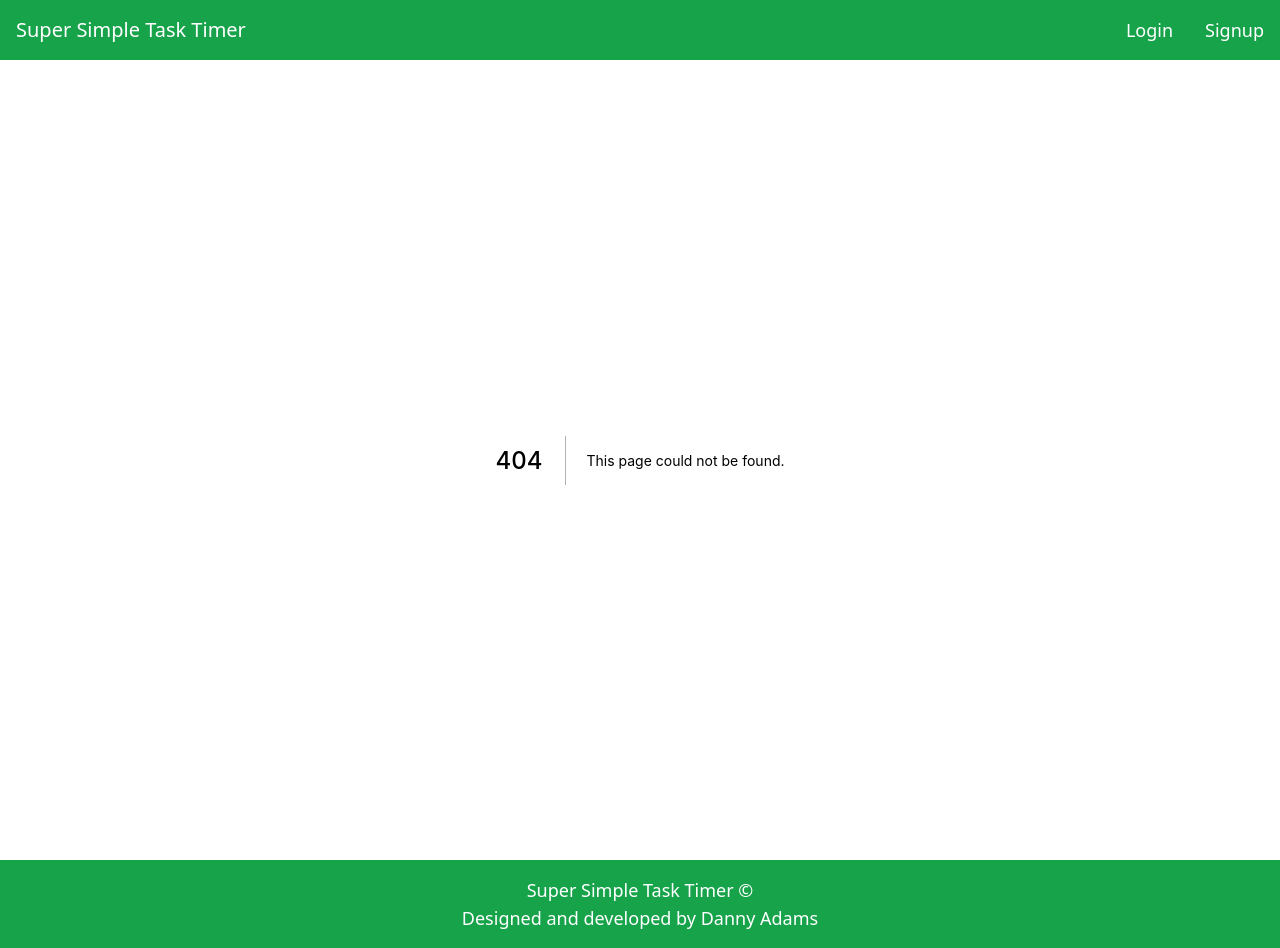
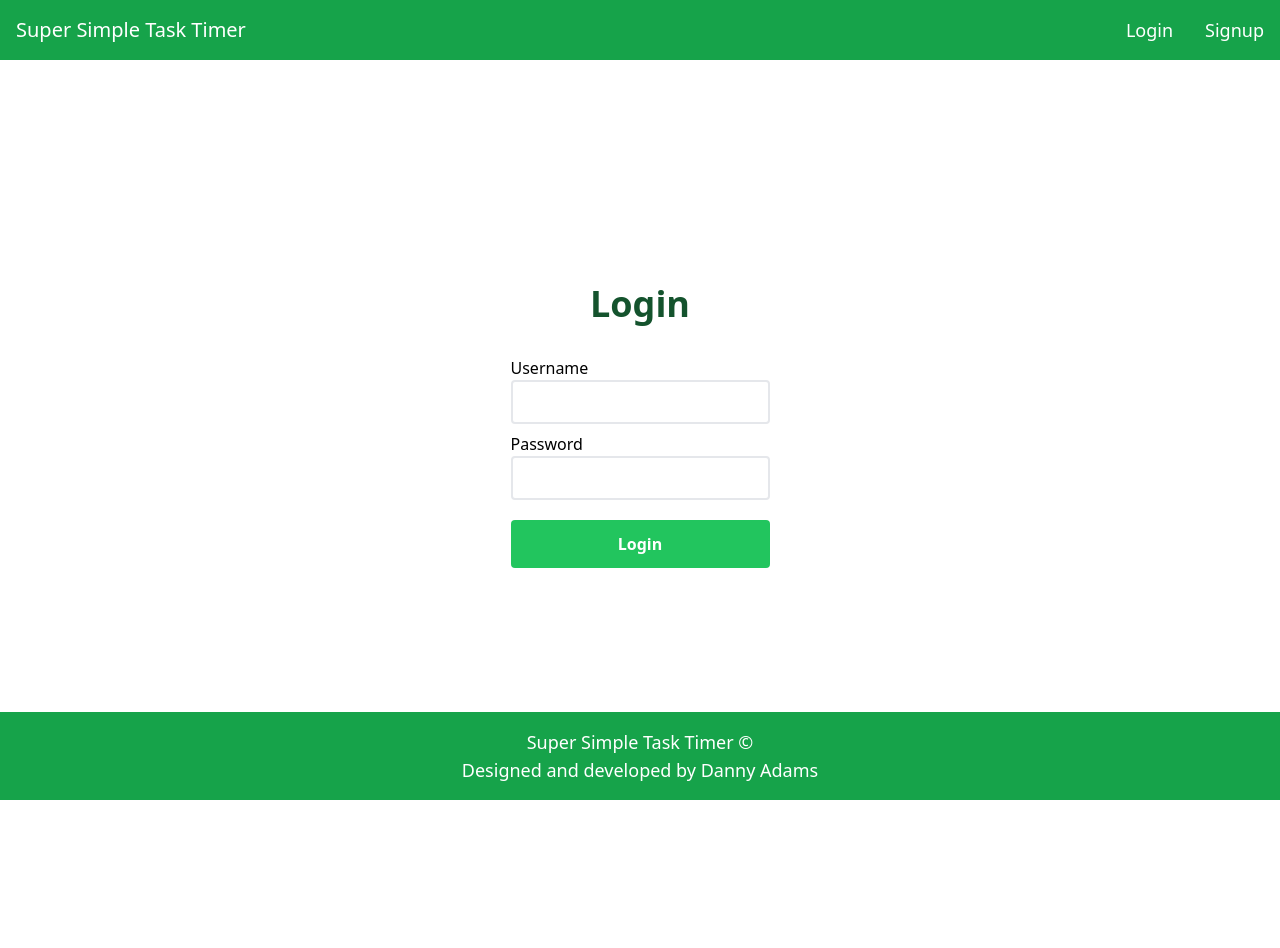
Before and after one commit to shevkenov/timer-app, a Next.js app: page /login in a window 1280 px wide. Before the commit this address had no page. After the commit the page ends 800 px from the top, so only its background shows below. Built offline with nearby package versions, Linux system fonts and the light colour scheme.

Commit message:
add: login page

```diff
--- a/src/pages/index.js
+++ b/src/pages/index.js
@@ -1,7 +1,13 @@
+import { useUserContext } from "../context/userContext"
+import useTasks from "../hooks/useTasks";
+
 export default function Home() {
+  const {username} = useUserContext();
+  const tasks = useTasks();
   return (
-    <div >
+    <>
+      {`You are loged in as ${username.username}` }
       <h1>Hello World</h1>
-    </div>
+    </>
   )
 }
--- /dev/null
+++ b/src/pages/login.js
@@ -0,0 +1,23 @@
+import React from 'react'
+import LoginForm from '../components/LoginForm'
+import Heading from '../components/Heading';
+import { useUserContext } from '../context/userContext';
+import Alert from '../components/Alert';
+
+const Signup = () => {
+  const {username} = useUserContext();
+
+  return (
+    <div className="mx-auto mt-20">
+      <Heading extraClasses="text-center mb-8">Login</Heading>
+      {
+          username ?
+          <Alert type="danger">{`You are already loggedin as ${username}`}</Alert> :
+          <LoginForm />
+
+      }
+    </div>
+  )
+}
+
+export default Signup
```
